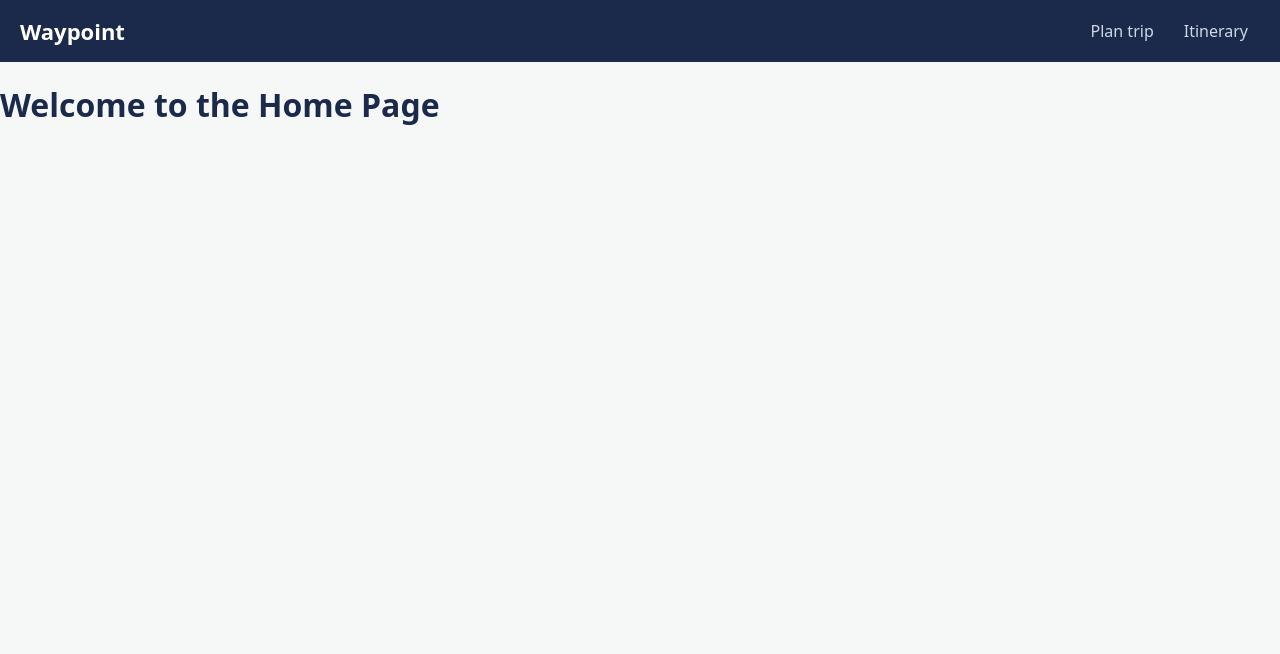
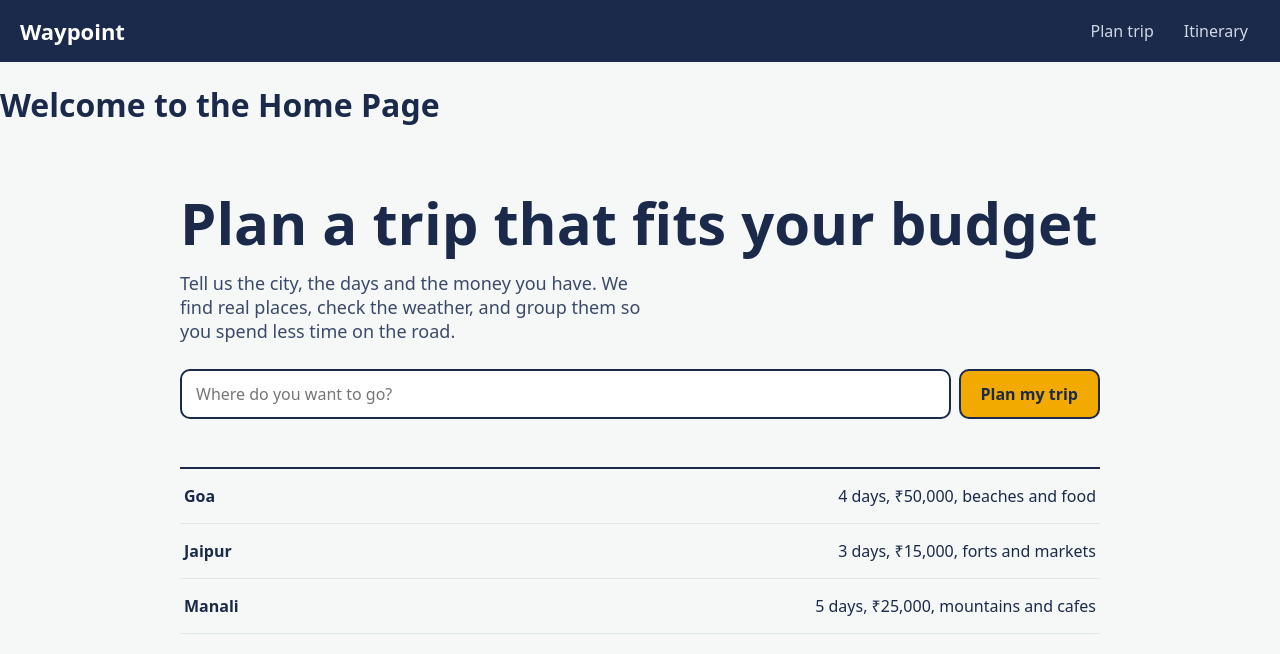
Before and after one commit to Kiran08-in/AI-trip-planner-fe, a React (Vite) app: page / in a window 1280 px wide. Shown: the top 654 px of the page. Built offline with nearby package versions, Linux system fonts and the light colour scheme.

Commit message:
add the home page

```diff
--- a/src/pages/Home.jsx
+++ b/src/pages/Home.jsx
@@ -1,8 +1,56 @@
-function Home(){
-    return(
-        <>
-        <h1>Welcome to the Home Page</h1>
-        </>
-    );
+import { useState } from "react";
+import { useNavigate } from "react-router-dom";
+
+const EXAMPLES = [
+  { city: "Goa", detail: "4 days, ₹50,000, beaches and food" },
+  { city: "Jaipur", detail: "3 days, ₹15,000, forts and markets" },
+  { city: "Manali", detail: "5 days, ₹25,000, mountains and cafes" },
+];
+function Home() {
+  const [city, setCity] = useState("");
+  const navigate = useNavigate();
+
+  const goToPlan = (name) => {
+    const q = name.trim();
+    navigate(q ? `/plan?city=${encodeURIComponent(q)}` : "/plan");
+  };
+  return (
+    <>
+      <h1>Welcome to the Home Page</h1>
+      <main className="page">
+        <h1 className="hero-title">Plan a trip that fits your budget</h1>
+        <p className="hero-text">
+          Tell us the city, the days and the money you have. We find real
+          places, check the weather, and group them so you spend less time on
+          the road.
+        </p>
+
+        <div className="search">
+          <input
+            className="input"
+            placeholder="Where do you want to go?"
+            aria-label="Destination"
+            value={city}
+            onChange={(e) => setCity(e.target.value)}
+            onKeyDown={(e) => e.key === "Enter" && goToPlan(city)}
+          />
+          <button className="btn" onClick={() => goToPlan(city)}>
+            Plan my trip
+          </button>
+        </div>
+        <section className="examples" aria-label="Example trips">
+          {EXAMPLES.map((ex) => (
+            <button
+              key={ex.city}
+              className="example"
+              onClick={() => goToPlan(ex.city)}>
+              <strong>{ex.city}</strong>
+              <span>{ex.detail}</span>
+            </button>
+          ))}
+        </section>
+      </main>
+    </>
+  );
 }
 export default Home;
```
